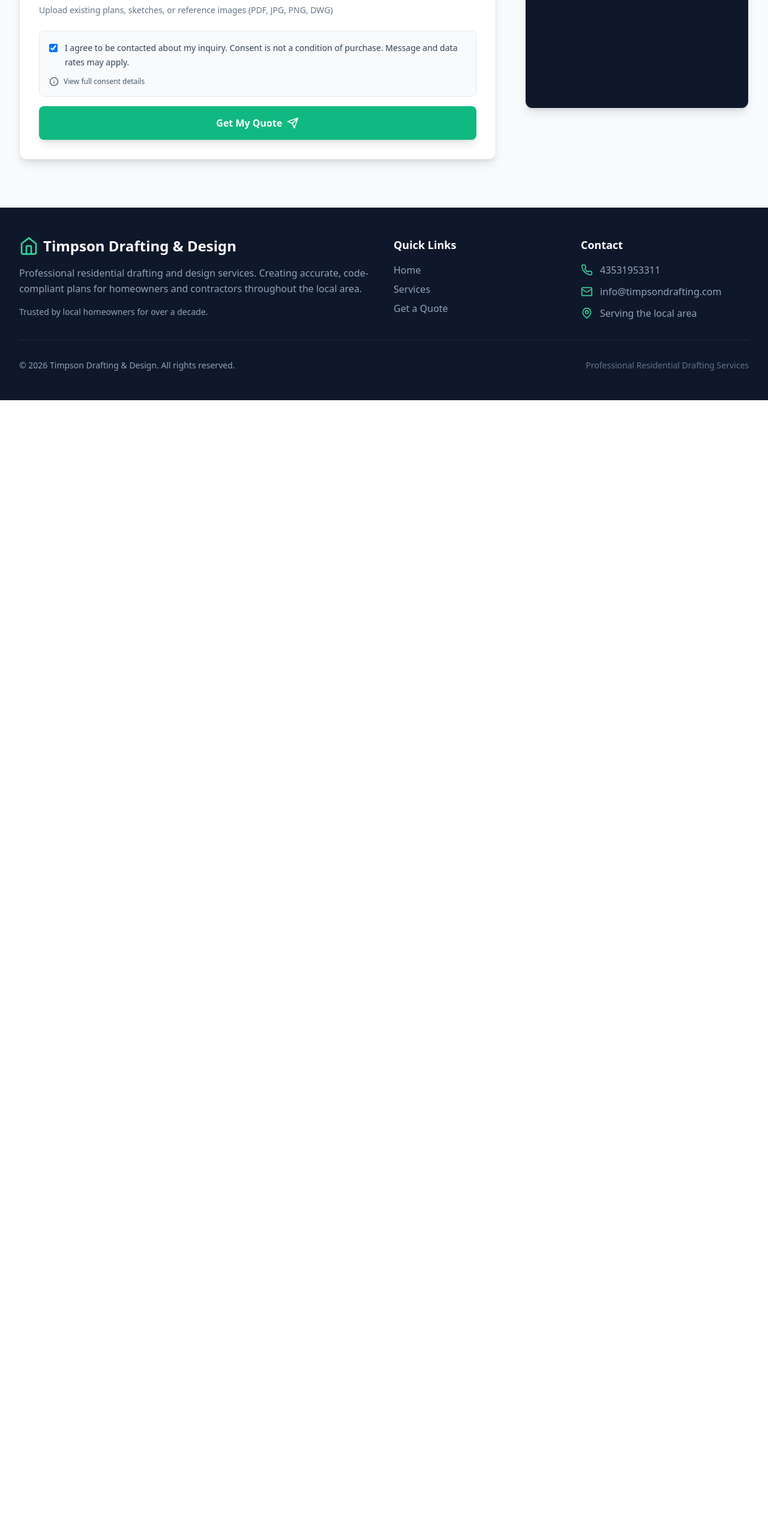
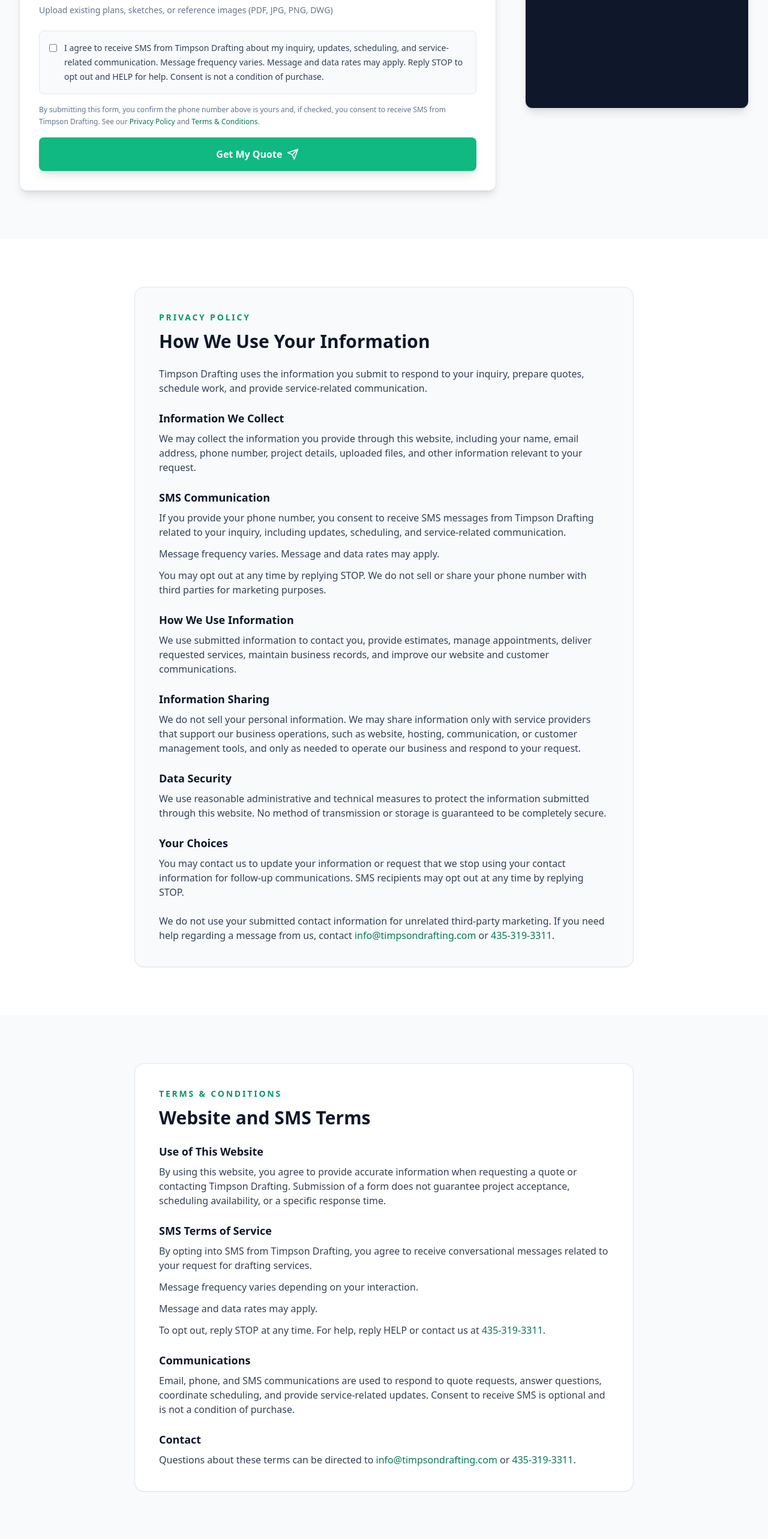
Before and after one commit to Jaytee06/timpsondrafting, a React (Vite) app: page / in a window 1280 px wide. Shown: the part 4460-7025 px from the top of the page at 60% size. Before the commit the page ends 5127 px from the top, so only its background shows below. Built offline with nearby package versions, Linux system fonts and the light colour scheme; grey boxes are pictures that could not be loaded.

Commit message:
Twillio compliance adjustments

```diff
--- a/src/App.tsx
+++ b/src/App.tsx
@@ -3,6 +3,8 @@
 import Services from './components/Services';
 import Pricing from './components/Pricing';
 import ContactForm from './components/ContactForm';
+import PrivacyPolicy from './components/PrivacyPolicy';
+import TermsAndConditions from './components/TermsAndConditions';
 import Footer from './components/Footer';
 
 function App() {
@@ -13,6 +15,8 @@
       <Services />
       <Pricing />
       <ContactForm />
+      <PrivacyPolicy />
+      <TermsAndConditions />
       <Footer />
     </div>
   );
--- a/src/components/ContactForm.tsx
+++ b/src/components/ContactForm.tsx
@@ -1,5 +1,5 @@
 import { useState, useRef } from 'react';
-import { Send, CheckCircle2, Mail, Phone, MapPin, Info } from 'lucide-react';
+import { Send, CheckCircle2, Mail, Phone, MapPin } from 'lucide-react';
 
 const ADMIN_EMAIL = 'admin@timpsondrafting.com';
 const TRACKING_STORAGE_KEY = 'td_tracking_params';
@@ -96,7 +96,7 @@
     phone: '',
     projectType: '',
     description: '',
-    consent: true,
+    consent: false,
     website: '', // Honeypot field
   });
   const [trackingParams] = useState<TrackingParams>(() => readTrackingParams());
@@ -205,7 +205,7 @@
         phone: '',
         projectType: '',
         description: '',
-        consent: true,
+        consent: false,
         website: '',
       });
       setFiles(null);
@@ -396,20 +396,32 @@
                         className="mt-1 h-4 w-4 rounded border-slate-300 text-emerald-600 focus:ring-emerald-500"
                       />
                       <span className="leading-6">
-                        I agree to be contacted about my inquiry. Consent is not a condition of purchase. Message and data rates may apply.
+                        I agree to receive SMS from Timpson Drafting about my inquiry,
+                        updates, scheduling, and service-related communication. Message
+                        frequency varies. Message and data rates may apply. Reply STOP to
+                        opt out and HELP for help. Consent is not a condition of purchase.
                       </span>
                     </label>
+                  </div>
 
-                    <details className="mt-3 text-xs text-slate-500">
-                      <summary className="flex cursor-pointer list-none items-center gap-2 font-medium text-slate-600 hover:text-slate-900">
-                        <Info className="h-4 w-4" />
-                        View full consent details
-                      </summary>
-                      <p className="mt-2 leading-5">
-                        By checking this box, you authorize Timpson Drafting & Design to contact you by phone call and SMS text message using the contact information you provide, including for follow-up on your quote request, scheduling, project communication, customer service, and marketing analytics attribution tied to your inquiry. You can reply STOP to opt out of texts at any time.
-                      </p>
-                    </details>
-                  </div>
+                  <p className="text-xs leading-5 text-slate-500">
+                    By submitting this form, you confirm the phone number above is yours and,
+                    if checked, you consent to receive SMS from Timpson Drafting. See our
+                    {' '}
+                    <a href="#privacy-policy" className="font-medium text-emerald-700 hover:text-emerald-800">
+                      Privacy Policy
+                    </a>
+                    {' '}
+                    and
+                    {' '}
+                    <a
+                      href="#terms-and-conditions"
+                      className="font-medium text-emerald-700 hover:text-emerald-800"
+                    >
+                      Terms &amp; Conditions
+                    </a>
+                    .
+                  </p>
 
                   <button
                     type="submit"
--- a/src/components/Footer.tsx
+++ b/src/components/Footer.tsx
@@ -47,6 +47,22 @@
                   Get a Quote
                 </button>
               </li>
+              <li>
+                <a
+                  href="#privacy-policy"
+                  className="text-slate-400 hover:text-emerald-400 transition-colors"
+                >
+                  Privacy Policy
+                </a>
+              </li>
+              <li>
+                <a
+                  href="#terms-and-conditions"
+                  className="text-slate-400 hover:text-emerald-400 transition-colors"
+                >
+                  Terms &amp; Conditions
+                </a>
+              </li>
             </ul>
           </div>
 
--- /dev/null
+++ b/src/components/PrivacyPolicy.tsx
@@ -0,0 +1,110 @@
+export default function PrivacyPolicy() {
+  return (
+    <section id="privacy-policy" className="bg-white py-20">
+      <div className="mx-auto max-w-4xl px-4 sm:px-6 lg:px-8">
+        <div className="rounded-2xl border border-slate-200 bg-slate-50 p-8 shadow-sm sm:p-10">
+          <p className="mb-3 text-sm font-semibold uppercase tracking-[0.2em] text-emerald-600">
+            Privacy Policy
+          </p>
+          <h2 className="mb-6 text-3xl font-bold text-slate-900">How We Use Your Information</h2>
+          <div className="space-y-6 text-sm leading-7 text-slate-700 sm:text-base">
+            <p>
+              Timpson Drafting uses the information you submit to respond to your inquiry,
+              prepare quotes, schedule work, and provide service-related communication.
+            </p>
+
+            <div>
+              <h3 className="mb-2 text-lg font-semibold text-slate-900">
+                Information We Collect
+              </h3>
+              <p>
+                We may collect the information you provide through this website, including
+                your name, email address, phone number, project details, uploaded files, and
+                other information relevant to your request.
+              </p>
+            </div>
+
+            <div>
+              <h3 className="mb-2 text-lg font-semibold text-slate-900">SMS Communication</h3>
+              <p>
+                If you provide your phone number, you consent to receive SMS messages from
+                Timpson Drafting related to your inquiry, including updates, scheduling, and
+                service-related communication.
+              </p>
+              <p className="mt-3">
+                Message frequency varies. Message and data rates may apply.
+              </p>
+              <p className="mt-3">
+                You may opt out at any time by replying STOP. We do not sell or share your
+                phone number with third parties for marketing purposes.
+              </p>
+            </div>
+
+            <div>
+              <h3 className="mb-2 text-lg font-semibold text-slate-900">
+                How We Use Information
+              </h3>
+              <p>
+                We use submitted information to contact you, provide estimates, manage
+                appointments, deliver requested services, maintain business records, and
+                improve our website and customer communications.
+              </p>
+            </div>
+
+            <div>
+              <h3 className="mb-2 text-lg font-semibold text-slate-900">
+                Information Sharing
+              </h3>
+              <p>
+                We do not sell your personal information. We may share information only with
+                service providers that support our business operations, such as website,
+                hosting, communication, or customer management tools, and only as needed to
+                operate our business and respond to your request.
+              </p>
+            </div>
+
+            <div>
+              <h3 className="mb-2 text-lg font-semibold text-slate-900">Data Security</h3>
+              <p>
+                We use reasonable administrative and technical measures to protect the
+                information submitted through this website. No method of transmission or
+                storage is guaranteed to be completely secure.
+              </p>
+            </div>
+
+            <div>
+              <h3 className="mb-2 text-lg font-semibold text-slate-900">Your Choices</h3>
+              <p>
+                You may contact us to update your information or request that we stop using
+                your contact information for follow-up communications. SMS recipients may opt
+                out at any time by replying STOP.
+              </p>
+            </div>
+
+            <p>
+              We do not use your submitted contact information for unrelated third-party
+              marketing. If you need help regarding a message from us, contact
+              {' '}
+              <a
+                href="mailto:info@timpsondrafting.com"
+                className="font-medium text-emerald-700 hover:text-emerald-800"
+              >
+                info@timpsondrafting.com
+              </a>
+              {' '}
+              or
+              {' '}
+              <a
+                href="tel:4353193311"
+                className="font-medium text-emerald-700 hover:text-emerald-800"
+              >
+                435-319-3311
+              </a>
+              .
+            </p>
+          </div>
+        </div>
+      </div>
+    </section>
+  );
+}
--- /dev/null
+++ b/src/components/TermsAndConditions.tsx
@@ -0,0 +1,83 @@
+export default function TermsAndConditions() {
+  return (
+    <section id="terms-and-conditions" className="bg-slate-50 py-20">
+      <div className="mx-auto max-w-4xl px-4 sm:px-6 lg:px-8">
+        <div className="rounded-2xl border border-slate-200 bg-white p-8 shadow-sm sm:p-10">
+          <p className="mb-3 text-sm font-semibold uppercase tracking-[0.2em] text-emerald-600">
+            Terms &amp; Conditions
+          </p>
+          <h2 className="mb-6 text-3xl font-bold text-slate-900">Website and SMS Terms</h2>
+          <div className="space-y-6 text-sm leading-7 text-slate-700 sm:text-base">
+            <div>
+              <h3 className="mb-2 text-lg font-semibold text-slate-900">Use of This Website</h3>
+              <p>
+                By using this website, you agree to provide accurate information when
+                requesting a quote or contacting Timpson Drafting. Submission of a form does
+                not guarantee project acceptance, scheduling availability, or a specific
+                response time.
+              </p>
+            </div>
+
+            <div>
+              <h3 className="mb-2 text-lg font-semibold text-slate-900">SMS Terms of Service</h3>
+              <p>
+                By opting into SMS from Timpson Drafting, you agree to receive
+                conversational messages related to your request for drafting services.
+              </p>
+              <p className="mt-3">
+                Message frequency varies depending on your interaction.
+              </p>
+              <p className="mt-3">
+                Message and data rates may apply.
+              </p>
+              <p className="mt-3">
+                To opt out, reply STOP at any time. For help, reply HELP or contact us at
+                {' '}
+                <a
+                  href="tel:4353193311"
+                  className="font-medium text-emerald-700 hover:text-emerald-800"
+                >
+                  435-319-3311
+                </a>
+                .
+              </p>
+            </div>
+
+            <div>
+              <h3 className="mb-2 text-lg font-semibold text-slate-900">Communications</h3>
+              <p>
+                Email, phone, and SMS communications are used to respond to quote requests,
+                answer questions, coordinate scheduling, and provide service-related updates.
+                Consent to receive SMS is optional and is not a condition of purchase.
+              </p>
+            </div>
+
+            <div>
+              <h3 className="mb-2 text-lg font-semibold text-slate-900">Contact</h3>
+              <p>
+                Questions about these terms can be directed to
+                {' '}
+                <a
+                  href="mailto:info@timpsondrafting.com"
+                  className="font-medium text-emerald-700 hover:text-emerald-800"
+                >
+                  info@timpsondrafting.com
+                </a>
+                {' '}
+                or
+                {' '}
+                <a
+                  href="tel:4353193311"
+                  className="font-medium text-emerald-700 hover:text-emerald-800"
+                >
+                  435-319-3311
+                </a>
+                .
+              </p>
+            </div>
+          </div>
+        </div>
+      </div>
+    </section>
+  );
+}
```
